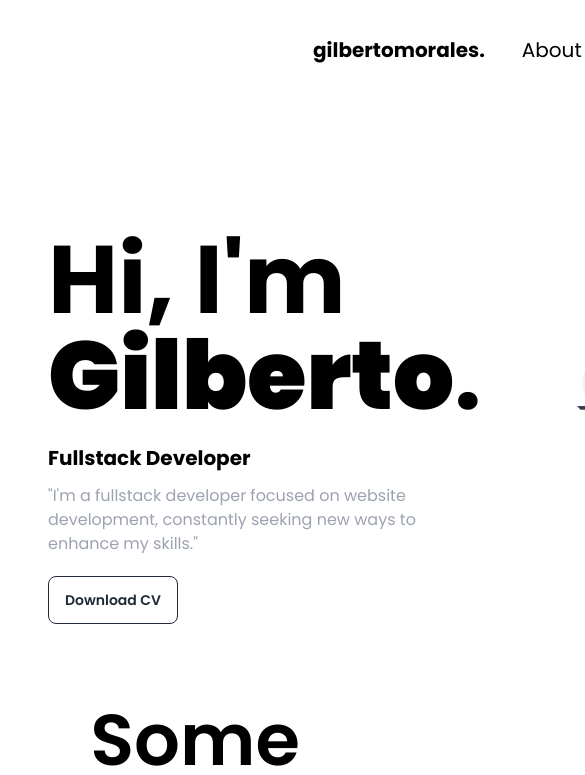
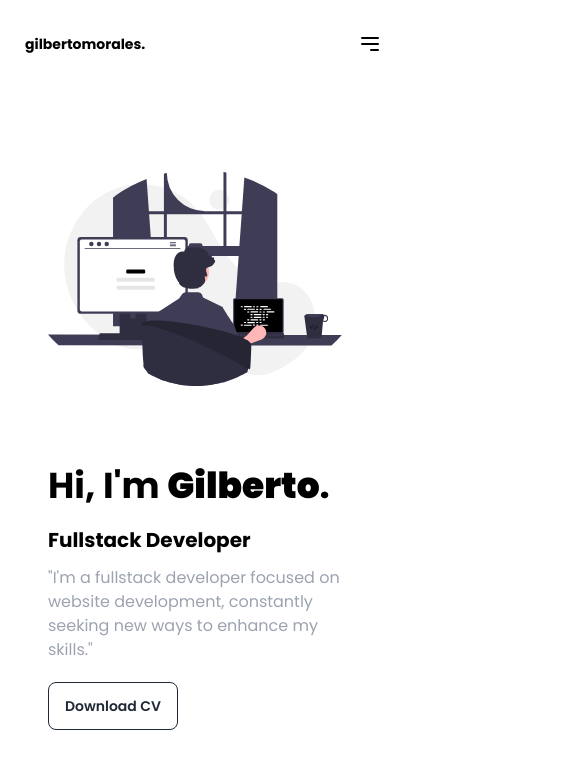
Before and after one commit to eumorales/portfolio-v2, a Next.js app: page / in a window 390 px wide. Shown: the top 775 px of the page, 585 px wide, since content can reach past the window. Built offline with nearby package versions, Linux system fonts and the light colour scheme.

Commit message:
[FEAT] - Responsive Layout 1/2

```diff
--- a/src/app/components/About.jsx
+++ b/src/app/components/About.jsx
@@ -2,15 +2,15 @@ import React from 'react';
 
 const About = () => {
   return (
-    <div id="sobre" className="sobre flex justify-between items-center mx-auto max-w-6xl mt-12">
-      <div>
-        <h1 className="text-8xl mt-20 font-bold text-black">Hi, I'm <strong>Gilberto</strong>.</h1>
-        <h4 className="text-xl mt-5 text-black font-bold">Fullstack Developer</h4>
+    <div id="sobre" className="sobre flex flex-col md:flex-row justify-between items-center mx-auto max-w-6xl mt-12">
+      <div className="md:w-1/2 md:pr-8">
+        <h1 className="text-4xl md:text-8xl mt-20 font-bold text-black">Hi, I'm <strong>Gilberto</strong>.</h1>
+        <h4 className="text-xl mt-5 md:text-2xl text-black font-bold">Fullstack Developer</h4>
         <p className="descricao mt-3 text-gray-400">"I'm a fullstack developer focused on website development, constantly seeking new ways to enhance my skills."</p>
         <button className="mt-5 btn btn-outline">Download CV</button>
       </div>
-      <div>
-        <img id="sobre-img" src="assets/sobre.svg" alt="Sobre" className="max-w-full ml-24 h-auto" />
+      <div className="md:w-1/2 mt-8 md:mt-0 order-first md:order-last">
+        <img id="sobre-img" src="assets/sobre.svg" alt="Sobre" className="max-w-full h-auto" />
       </div>
     </div>
   );
--- a/src/app/components/Footer.jsx
+++ b/src/app/components/Footer.jsx
@@ -2,7 +2,7 @@ import React from 'react';
 
 const Footer = () => {
   return (
-    <footer className="footer footer-center p-4 bg-base-300 text-base-content">
+    <footer className="footer footer-center p-4 bg-gray-100 text-gray-700">
       <aside>
         <p>All work © 2024 Gilberto Morales</p>
       </aside>
--- a/src/app/components/Navbar.jsx
+++ b/src/app/components/Navbar.jsx
@@ -2,21 +2,27 @@ import Link from 'next/link';
 import React from 'react';
 
 const Navbar = () => {
-
-  return (<div className="navbar pt-5 bg-white">
+  return (
+    <div className="navbar pt-5 bg-white">
       <div className="flex-1">
-    <Link href={"/"} className="btn ml-72 btn-ghost font-bold text-black text-xl">gilbertomorales.</Link>
+        <Link href={"/"} className="btn lg:ml-72 btn-ghost font-bold text-black lg:text-xl">gilbertomorales.</Link>
       </div>
-  <div className="flex-none">
-    <ul className="menu mr-72 gap-12 menu-horizontal text-black text-xl px-1">
+      <div className="lg:hidden">
+        <button className="menu-toggle">
+          <svg xmlns="http://www.w3.org/2000/svg" className="text-black h-6 w-6" fill="none" viewBox="0 0 24 24" stroke="currentColor">
+            <path strokeLinecap="round" strokeLinejoin="round" strokeWidth={2} d="M4 6h16M4 12h16m-7 6h7" />
+          </svg>
+        </button>
+      </div>
+      <div className="hidden lg:block">
+        <ul className="menu lg:mr-72 lg:gap-12 menu-horizontal text-black lg:text-xl px-1">
           <li><Link href="#sobre">About</Link></li>
           <li><Link href="#projetos">Projects</Link></li>
           <li><Link href="#contato">Contact</Link></li>
         </ul>
       </div>
     </div>
-  )
-
+  );
 };
 
 export default Navbar;
--- a/src/app/components/Projects.jsx
+++ b/src/app/components/Projects.jsx
@@ -2,7 +2,7 @@ import React from 'react';
 
 const Projects = () => {
   return (
-    <div id="projetos" className="py-20 px-4">
+    <div id="projetos" className="mt-10 py-20 px-4">
       <h2 className="text-7xl text-black font-semibold mb-16 text-center">Some <b>projects</b></h2>
 
       <div className="grid grid-cols-1 md:grid-cols-2 lg:grid-cols-3 gap-8">
```
Lines whose indentation alone changed are shown as unchanged.
